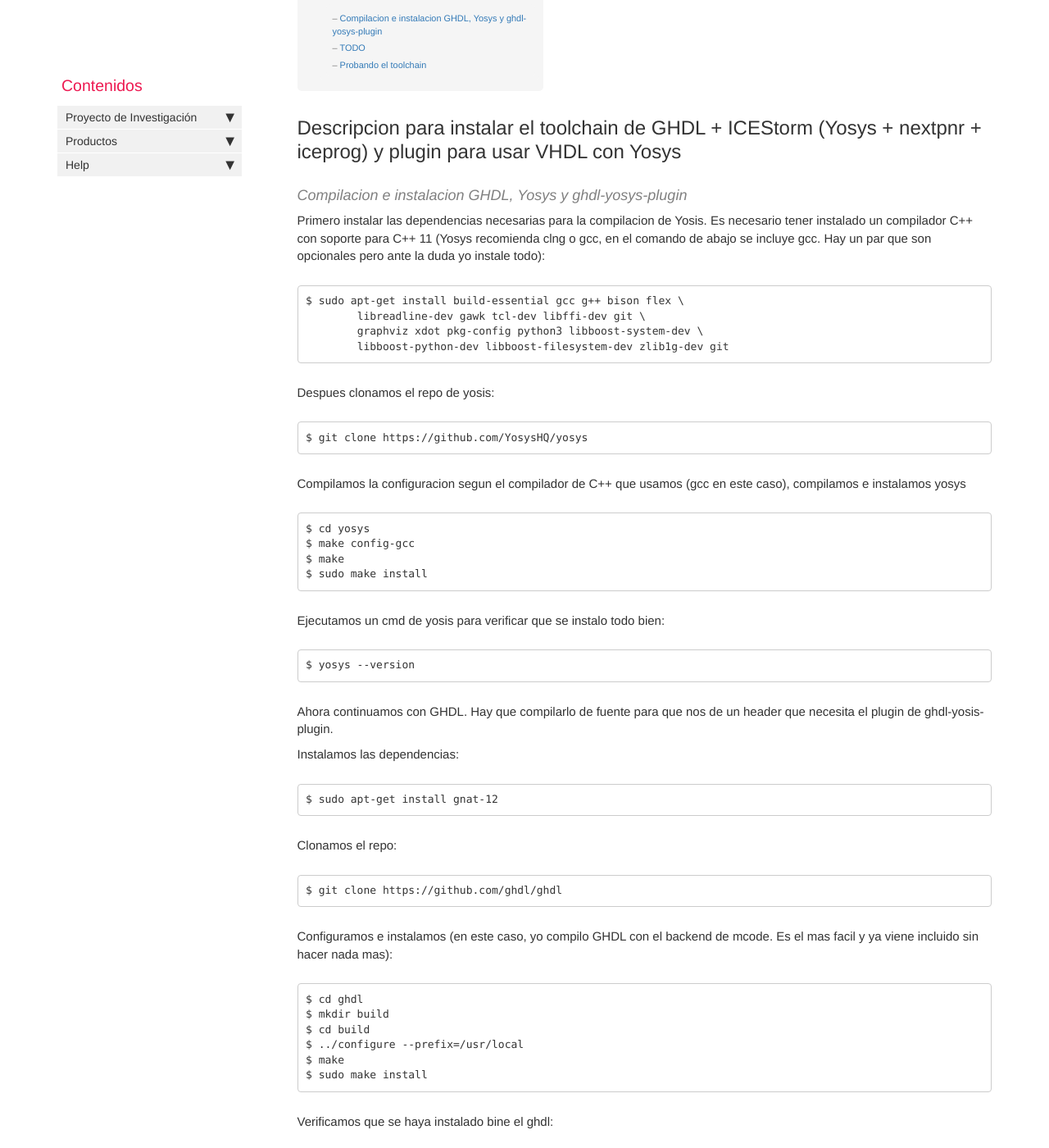
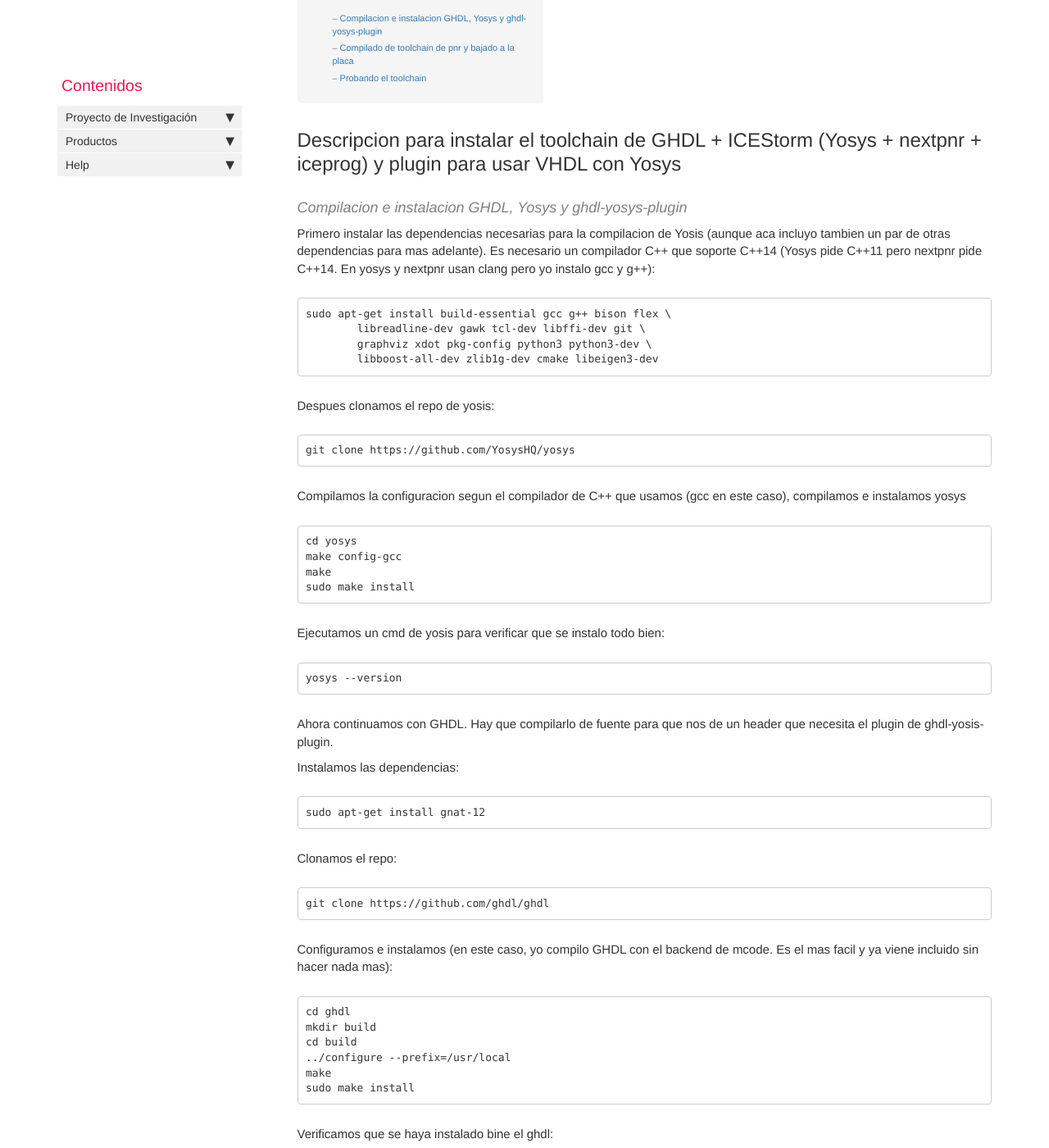
Before and after one commit to UTN-BA-Sats/documentation, a Jekyll site: the page built from docs/pages/fpga_workflow/fpga_linux_vhdl_yosis.md, in a window 1280 px wide and 1400 px high, scrolled down 308 px. Shown: the whole window at 82% size. Built offline with Jekyll 4.4.1, drawn with Linux system fonts in a browser that asks for light colours; comment, search, counter and statistics services are not loaded; some of the changed text lies outside the part shown.

Commit message:
completado de docu + imagen workflow

````diff
--- a/docs/pages/fpga_workflow/fpga_linux_vhdl_yosis.md
+++ b/docs/pages/fpga_workflow/fpga_linux_vhdl_yosis.md
@@ -14,35 +14,35 @@ author-email: fnirino@frba.utn.edu.ar
 
 #### Compilacion e instalacion GHDL, Yosys y ghdl-yosys-plugin
 
-Primero instalar las dependencias necesarias para la compilacion de Yosis.
-Es necesario tener instalado un compilador C++ con soporte para C++ 11 (Yosys recomienda clng o gcc, en el comando de abajo se incluye gcc. Hay un par que son opcionales pero ante la duda yo instale todo):
+Primero instalar las dependencias necesarias para la compilacion de Yosis (aunque aca incluyo tambien un par de otras dependencias para mas adelante).
+Es necesario un compilador C++ que soporte C++14 (Yosys pide C++11 pero nextpnr pide C++14. En yosys y nextpnr usan clang pero yo instalo gcc y g++):
 
 ```
-$ sudo apt-get install build-essential gcc g++ bison flex \
+sudo apt-get install build-essential gcc g++ bison flex \
 	libreadline-dev gawk tcl-dev libffi-dev git \
-	graphviz xdot pkg-config python3 libboost-system-dev \
-	libboost-python-dev libboost-filesystem-dev zlib1g-dev git
+	graphviz xdot pkg-config python3 python3-dev \
+	libboost-all-dev zlib1g-dev cmake libeigen3-dev
 ```
 
 Despues clonamos el repo de yosis:
 
 ```
-$ git clone https://github.com/YosysHQ/yosys
+git clone https://github.com/YosysHQ/yosys
 ```
 
 Compilamos la configuracion segun el compilador de C++ que usamos (gcc en este caso), compilamos e instalamos yosys
 
 ```
-$ cd yosys
-$ make config-gcc
-$ make
-$ sudo make install
+cd yosys
+make config-gcc
+make
+sudo make install
 ```
 
 Ejecutamos un cmd de yosis para verificar que se instalo todo bien:
 
 ```
-$ yosys --version
+yosys --version
 ```
 
 Ahora continuamos con GHDL. Hay que compilarlo de fuente para que nos de un header que necesita el plugin de ghdl-yosis-plugin.
@@ -50,45 +50,69 @@ Ahora continuamos con GHDL. Hay que compilarlo de fuente para que nos de un head
 Instalamos las dependencias:
 
 ```
-$ sudo apt-get install gnat-12
+sudo apt-get install gnat-12
 ```
 
 Clonamos el repo:
 
 ```
-$ git clone https://github.com/ghdl/ghdl
+git clone https://github.com/ghdl/ghdl
 ```
 
 Configuramos e instalamos (en este caso, yo compilo GHDL con el backend de mcode. Es el mas facil y ya viene incluido sin hacer nada mas):
 
 ```
-$ cd ghdl
-$ mkdir build
-$ cd build
-$ ../configure --prefix=/usr/local
-$ make
-$ sudo make install
+cd ghdl
+mkdir build
+cd build
+../configure --prefix=/usr/local
+make
+sudo make install
 ```
 
 Verificamos que se haya instalado bine el ghdl:
 
 ```
-$ ghdl --version
+ghdl --version
 ```
 
 Y finalmente vamos a descargar e instalar el plugin de ghdl para yosis:
 
 ```
-$ git clone https://github.com/ghdl/ghdl-yosys-plugin/tree/master
-$ cd ghdl-yosis-plugin
-$ make
-$ sudo make install
+git clone https://github.com/ghdl/ghdl-yosys-plugin/tree/master
+cd ghdl-yosis-plugin
+make
+sudo make install
 ```
 
 ---
 
-#### TODO
-Agregar armado del resto del toolchain (nextpnr, icepack e iceprog)
+#### Compilado de toolchain de pnr y bajado a la placa
+
+Para hacer el *place n route* usamos el proyecto hijo de Yosis, **nextpnr**.
+Tambien tenemos que compilarlo de fuente:
+
+```
+git clone https://github.com/YosysHQ/nextpnr.git
+cd nextpnr
+cmake . -DARCH=ice40
+make -j<nproc>
+sudo make install
+```
+
+Reemplazar el valor de `<nproc>` por un numero aceptable de hilos (threads) que se quieran destinar del procesador a compilar esto (en particular yo use 8, asi que el comando quedo `make -j8`).
+
+La otra parte que queda por compilar es el **iCEStorm**, que nos otorga los binarios para convertir el resultado del PNR en un bitstream y para cargarlo a la placa:
+
+```
+git clone https://github.com/cliffordwolf/icestorm.git icestorm
+cd icestorm
+make -j<nproc>
+sudo make install
+
+```
+
+Nuevamente, reemplazar `<nproc>` segun lo explicado mas arriba.
 
 ---
 
@@ -99,14 +123,14 @@ Para probar si funciona todo, vamos a compilar un archivo de testeo que va a hac
 Clonamos el repo de cores
 
 ```
-$ git clone https://github.com/UTN-BA-Sats/cores.git
+git clone https://github.com/UTN-BA-Sats/cores.git
 ```
 
 Buscamos el test de leds
 
 ```
-$ cd cores/rtl/examples/ledtest/
-$ ls
+cd cores/rtl/examples/ledtest/
+ls
 ```
 
 Deberian aparecer dos archivos, un `ledtest.vhd` y un `pinout.pcf`. El `.vhd` es la descripcion en hardware del vhdl mientras que el `.pcf` es el archivo de constraints que nos permite mapear nombres de signals logicas del vhd a las patitas de la FPGA.
@@ -114,15 +138,18 @@ Deberian aparecer dos archivos, un `ledtest.vhd` y un `pinout.pcf`. El `.vhd` es
 Dentro de esa carpeta corremos:
 
 ```
-$ yosys -m ghdl -p "ghdl ledtest.vhd -e ledtest; synth_ice40 -json ledtest.json -top ledtest"
-$ nextpnr-ice40 --hx4k --package tq144 --pcf pinout.pcf --asc ledtest.asc --json ledtest.json
-$ icepack ledtest.asc ledtest.bin
+yosys -m ghdl -p "ghdl ledtest.vhd -e ledtest; synth_ice40 -json ledtest.json -top ledtest"
+nextpnr-ice40 --hx4k --package tq144 --pcf pinout.pcf --asc ledtest.asc --json ledtest.json
+icepack ledtest.asc ledtest.bin
 ```
 
 Enchufamos la placa EDU CIAA - FPGA y ejecutamos:
 
 ```
-$ sudo iceprog ledtest.bin
+sudo iceprog ledtest.bin
 ```
 
 Y si salio todo bien, deberiamos ver el contador binario en los leds de la FPGA!!
+
+Para referencia, incluyo un grafico de como es el flujo de trabajo con este toolchain
+![workflow-fpga](../../images/fpga_workflow_grafico.png)
````
Also changed, not shown: docs/images/fpga_workflow_grafico.png (added).
